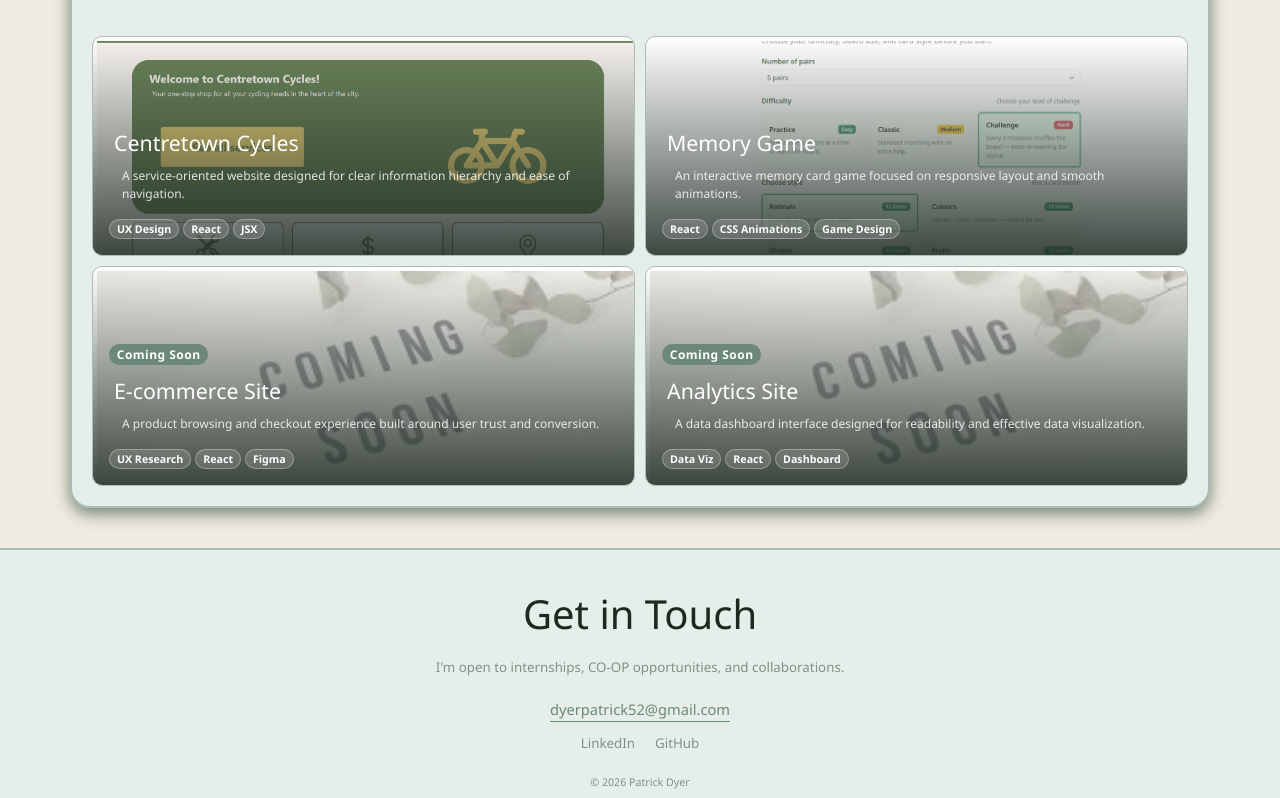
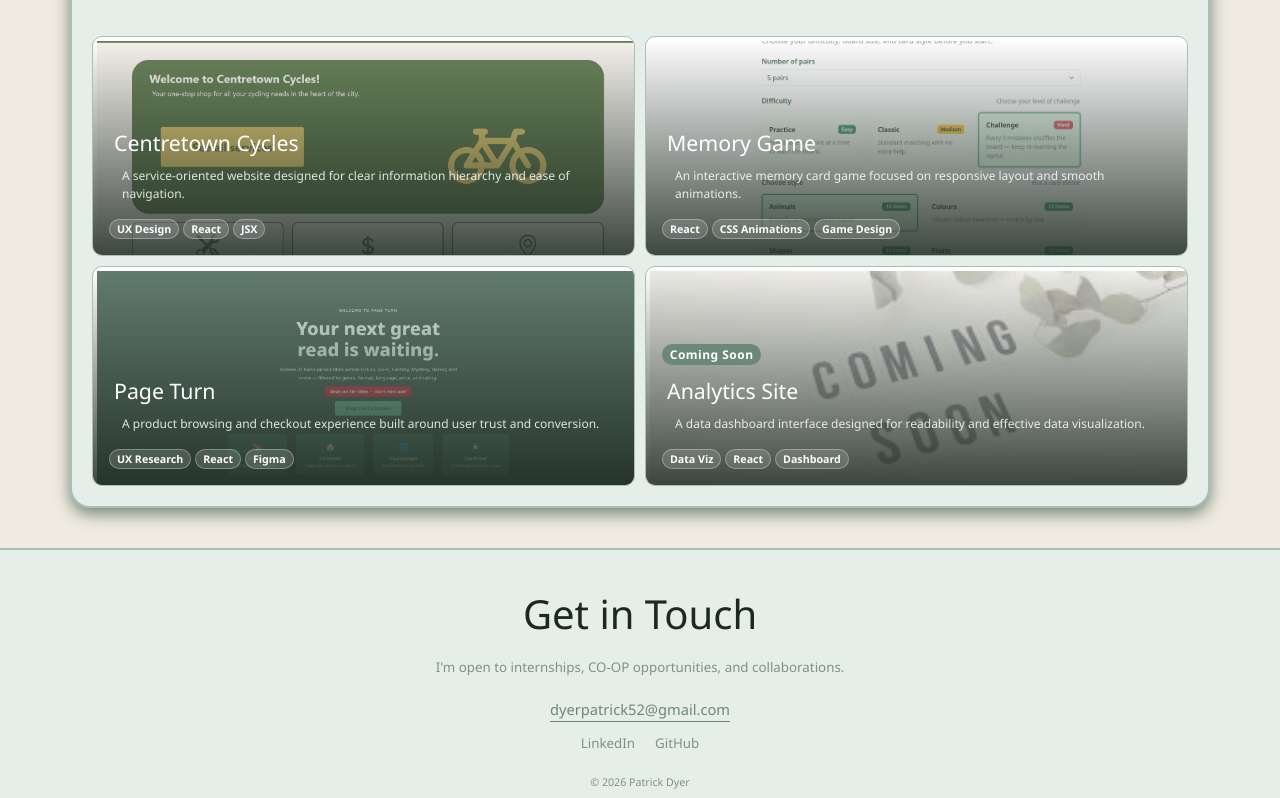
Before and after one commit to dyerpatrick52/portfolio, a React (Vite) app: page / in a window 1280 px wide. Shown: the part 3308-4106 px from the top of the page. Built offline with nearby package versions, Linux system fonts and the light colour scheme.

Commit message:
updated to include assignment 4 - the ecommerce store

```diff
--- a/src/components/CaseStudies.jsx
+++ b/src/components/CaseStudies.jsx
@@ -1,6 +1,7 @@
 import comingSoon from '../assets/coming-soon.jpg';
 import centretownCycles from '../assets/centretowncycles.png';
-import memgame from '../assets/memgame.png'
+import memgame from '../assets/memgame.png';
+import pageturn from '../assets/pageturn.png';;
 
 const studies = [
 	{
@@ -18,9 +19,11 @@ const studies = [
 		link: 'https://pairplaymemorygame.netlify.app/',
 	},
 	{
-		title: 'E-commerce Site',
+		title: 'Page Turn',
 		desc: 'A product browsing and checkout experience built around user trust and conversion.',
 		tags: ['UX Research', 'React', 'Figma'],
+		image: pageturn,
+		link: 'https://patrickspageturn.netlify.app/',
 	},
 	{
 		title: 'Analytics Site',
```
Also changed, not shown: src/assets/pageturn.png (added).
